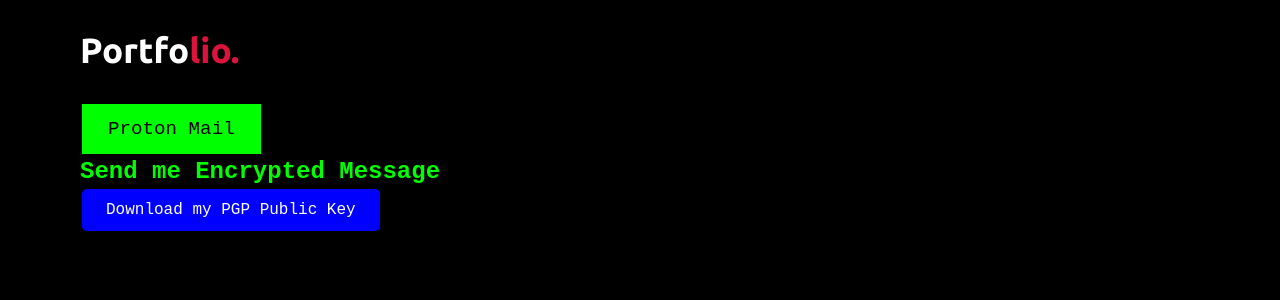
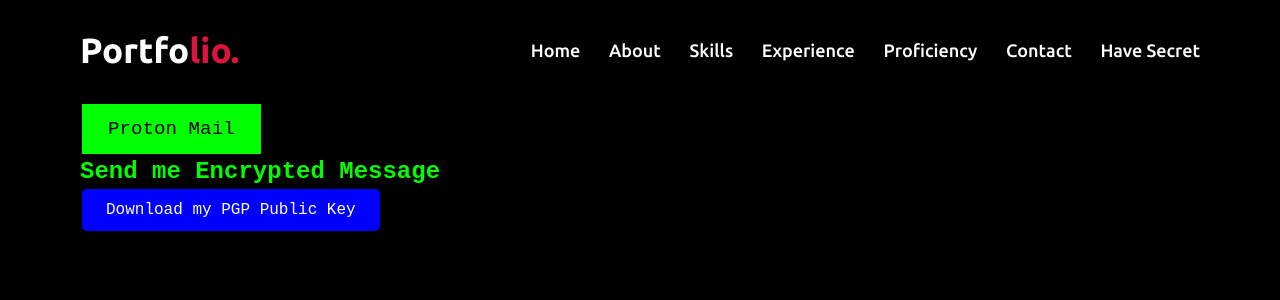
Before and after one commit to lea-dtech/portfolio1, a Django app: page /contact_private in a window 1280 px wide. Shown: the top 300 px of the page. Run offline with Django 4.2, Linux system fonts and the light colour scheme; some libraries are stand-ins or nearby versions.

Commit message:
Have Secrete menu updated

```diff
--- a/portfolio/templates/portfolio/personal.html
+++ b/portfolio/templates/portfolio/personal.html
@@ -15,17 +15,18 @@
     <nav class="navbar">
         <div class="max-width">
             <div class="logo"><a href="{% url 'portfolio:index' %}">Portfo<span>lio.</span></a></div>
-            <!-- <ul class="menu">
-                <li><a href="#home" class="menu-btn">Home</a></li>
-                <li><a href="#about" class="menu-btn">About</a></li>
-                <li><a href="#skills" class="menu-btn">Skills</a></li>
-                <li><a href="#experience" class="menu-btn">Experience</a></li>
-                <li><a href="#services" class="menu-btn">Proficiency</a></li>
-                <li><a href="#contact" class="menu-btn">Contact</a></li>
-            </ul> -->
-            <!-- <div class="menu-btn">
+            <ul class="menu">
+                <li><a href="https://vikramkumar.vercel.app/#home" class="menu-btn">Home</a></li>
+                <li><a href="https://vikramkumar.vercel.app/#about" class="menu-btn">About</a></li>
+                <li><a href="https://vikramkumar.vercel.app/#skills" class="menu-btn">Skills</a></li>
+                <li><a href="https://vikramkumar.vercel.app/#experience" class="menu-btn">Experience</a></li>
+                <li><a href="https://vikramkumar.vercel.app/#services" class="menu-btn">Proficiency</a></li>
+                <li><a href="https://vikramkumar.vercel.app/#contact" class="menu-btn">Contact</a></li>
+                <li><a href="/contact_private" class="menu-btn">Have Secret</a></li>
+            </ul>
+            <div class="menu-btn">
                 <i class="fas fa-bars"></i>
-            </div> -->
+            </div>
         </div>
     </nav>
 
```
